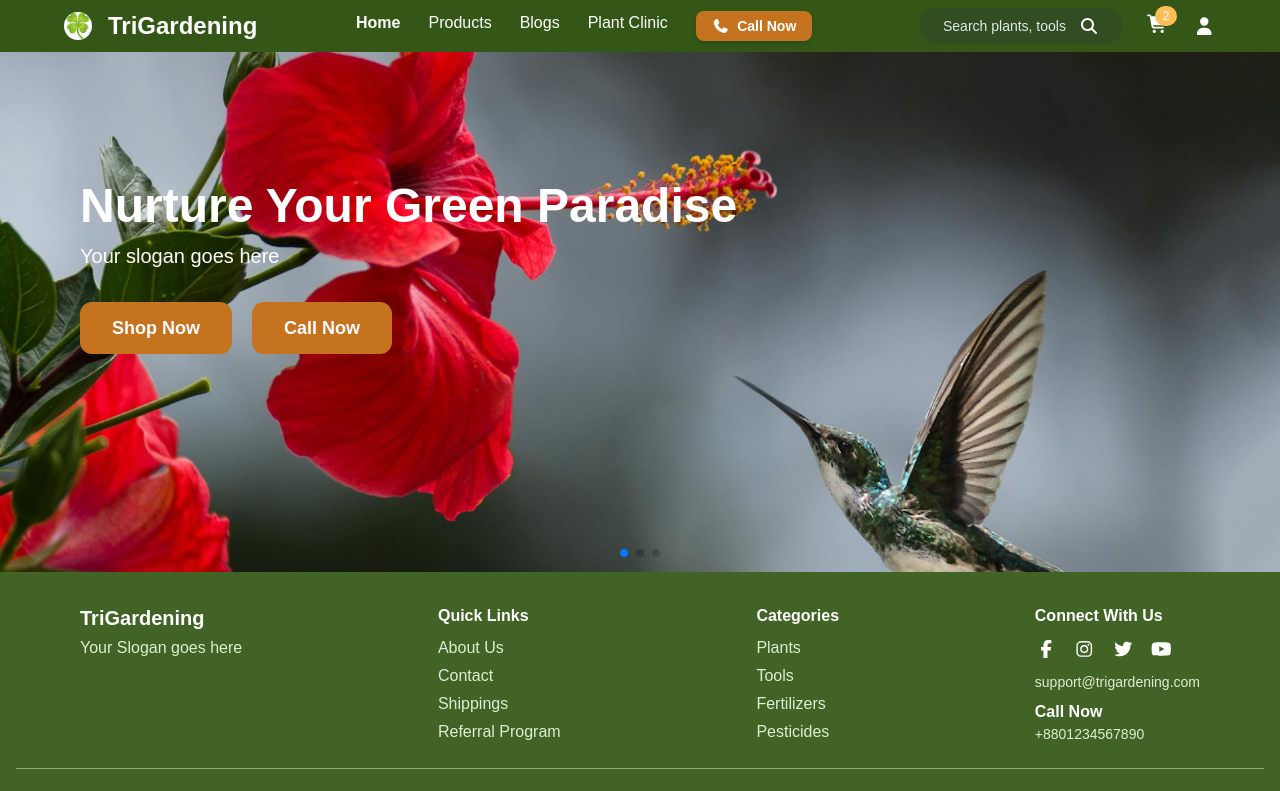
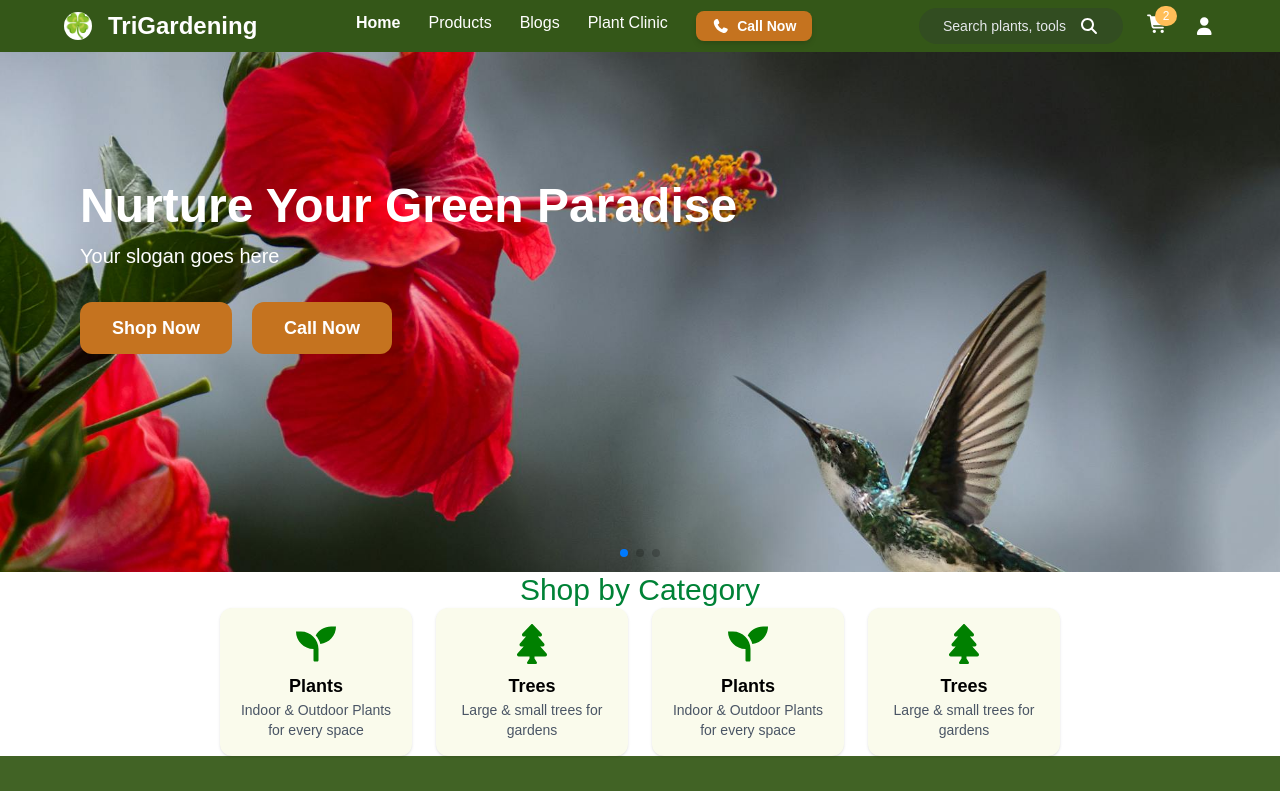
Before and after one commit to MamunUrRashidAIUB/trigardening, a Next.js app: page / in a window 1280 px wide. Shown: the top 791 px of the page. Built offline with nearby package versions, Linux system fonts and the light colour scheme.

Commit message:
Add Category component with icons and integrate into Home page

```diff
--- a/package.json
+++ b/package.json
@@ -16,6 +16,7 @@
     "next": "16.0.1",
     "react": "19.2.0",
     "react-dom": "19.2.0",
+    "react-icons": "^5.5.0",
     "swiper": "^12.0.3"
   },
   "devDependencies": {
--- /dev/null
+++ b/src/app/components/layout/Pages/Home/Home/Category/Category.jsx
@@ -0,0 +1,24 @@
+import { icon } from '@fortawesome/fontawesome-svg-core';
+import React from 'react'
+import { Categorycard } from './Categorycard';
+
+import { FaSeedling, FaTree } from 'react-icons/fa';
+import { MdLocalFlorist } from 'react-icons/md'; // since FaFlower doesn't exist
+
+
+const cardsData = [
+  { icon: <FaSeedling size={40} color='green'/>, title: 'Plants', description: 'Indoor & Outdoor Plants for every space' },
+  { icon: <FaTree size={40} color='green' />, title: 'Trees', description: 'Large & small trees for gardens' },
+  { icon: <FaSeedling size={40} color='green'/>, title: 'Plants', description: 'Indoor & Outdoor Plants for every space' },
+  { icon: <FaTree size={40} color='green' />, title: 'Trees', description: 'Large & small trees for gardens' },
+];
+
+export const Category = () => {
+  return (
+   <div className="flex gap-6 flex-wrap justify-center items-center  text-black">
+      {cardsData.map((card, idx) => (
+        <Categorycard key={idx} icon={card.icon} title={card.title} description={card.description}/>
+      ))}
+    </div>
+  )
+}
--- /dev/null
+++ b/src/app/components/layout/Pages/Home/Home/Category/Categorycard.jsx
@@ -0,0 +1,12 @@
+import { icon } from '@fortawesome/fontawesome-svg-core'
+import React from 'react'
+
+export const Categorycard = ({ icon, title, description }) => {
+  return (
+   <div className="bg-[#FAFBEC] rounded-xl w-48 p-4 flex flex-col items-center shadow">
+      <div className="mb-2">{icon}</div>
+      <h2 className="font-semibold text-lg text-center">{title}</h2>
+      <p className="text-gray-600 text-sm text-center">{description}</p>
+    </div>
+  )
+}
--- a/src/app/page.js
+++ b/src/app/page.js
@@ -2,11 +2,17 @@
 import "swiper/css";
 import "swiper/css/pagination";
 import { Hero } from "./components/layout/Pages/Home/Home/Hero/Hero";
+import { Category } from "./components/layout/Pages/Home/Home/Category/Category";
 
 export default function Home() {
   return (
-   <>
-   <Hero />
-   </>
+   <div className="bg-white">
+     <Hero />
+   <p className="text-green-700 text-center text-3xl ">Shop by Category
+   </p>
+   <Category  />
+   </div>
+
+
   );
 }
```
Also changed, not shown: 1 other file (tests, documents, lock files or other folders).
